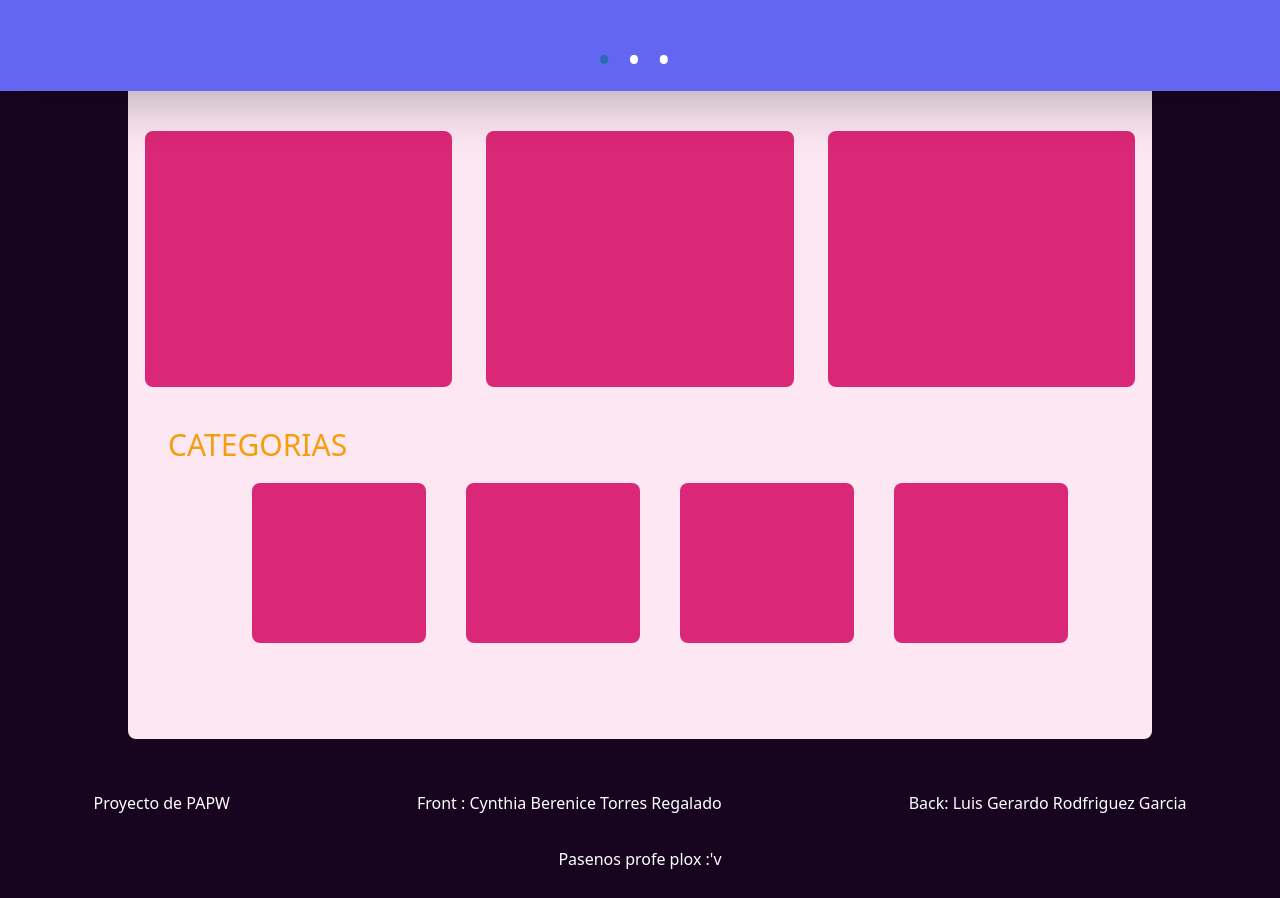
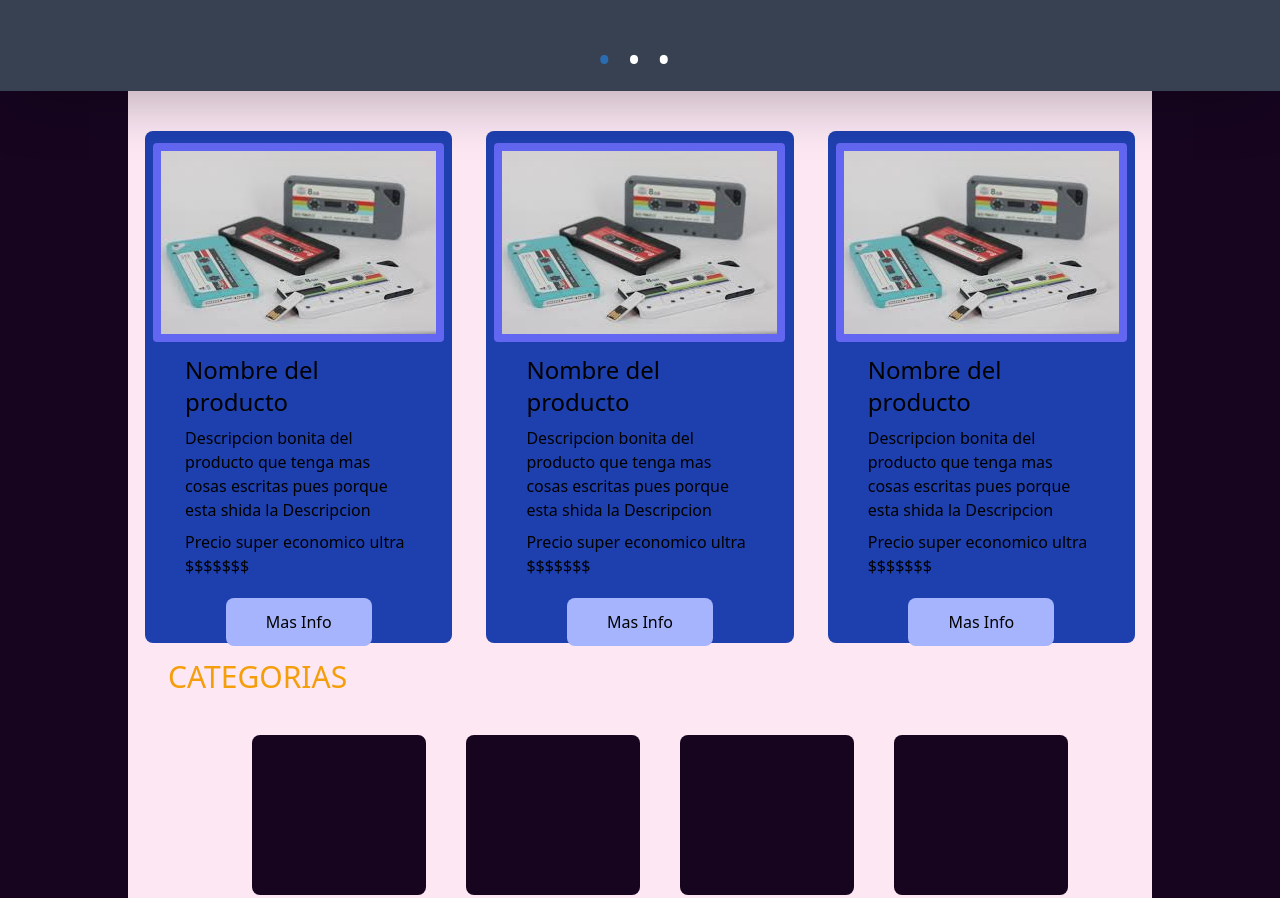
Before and after one commit to CynthiaTR/PAPW-2020, a plain HTML site: page NewIndex.html in a window 1280 px wide. Shown: the part 900-1798 px from the top of the page. Drawn offline with nearby package versions, Linux system fonts and the light colour scheme.

Commit message:
Final Index

```diff
--- a/NewIndex.html
+++ b/NewIndex.html
@@ -64,7 +64,7 @@
         />
         <div class="carousel-item absolute opacity-0" style="height: 70vh;">
           <div
-            class="block h-full w-full bg-indigo-500 text-white text-5xl text-center"
+            class="block h-full w-full bg-gray-700 text-white text-5xl text-center"
           >
             Slide 1
           </div>
@@ -91,7 +91,7 @@
         />
         <div class="carousel-item absolute opacity-0" style="height: 70vh;">
           <div
-            class="block h-full w-full bg-orange-500 text-white text-5xl text-center"
+            class="block h-full w-full bg-gray-700 text-white text-5xl text-center"
           >
             Slide 2
           </div>
@@ -118,7 +118,7 @@
         />
         <div class="carousel-item absolute opacity-0" style="height: 70vh;">
           <div
-            class="block h-full w-full bg-green-500 text-white text-5xl text-center"
+            class="block h-full w-full bg-gray-700 text-white text-5xl text-center"
           >
             Slide 3
           </div>
@@ -167,32 +167,122 @@
         style="width: 80%;"
       >
         <!--Tarjetas Productos-->
-        <div class="w-full h-64 mt-10 flex flex-inline justify-around mb-10">
-          <div class="bg-pink-600 h-full rounded-lg" style="width: 30%;"></div>
-          <div class="bg-pink-600 h-full rounded-lg" style="width: 30%;"></div>
-          <div class="bg-pink-600 h-full rounded-lg" style="width: 30%;"></div>
+        <div
+          class="w-full h-64 py-56 mt-10 flex flex-inline justify-around mb-10"
+        >
+          <!--Esta es la tarjeta , abajo de aqui-->
+
+          <div
+            class="bg-blue-800 h-64 py-64 -mt-56 rounded-lg"
+            style="width: 30%;"
+          >
+            <div class="w-full flex justify-around -mt-64">
+              <img
+                src="./Imagenes/Producto1.jpg"
+                alt=""
+                class="mt-3 rounded border-indigo-500 border-8"
+              />
+            </div>
+            <div class="w-full block">
+              <p class="flex flex-col mt-3 text-2xl px-10">
+                Nombre del producto
+              </p>
+              <p class="flex flex-col mt-2 px-10">
+                Descripcion bonita del producto que tenga mas cosas escritas
+                pues porque esta shida la Descripcion
+              </p>
+              <p class="flex flex-col mt-2 px-10">
+                Precio super economico ultra $$$$$$$
+              </p>
+              <button
+                class="bg-indigo-300 px-10 py-3 rounded-lg justify-center flex mx-auto mt-5"
+              >
+                Mas Info
+              </button>
+            </div>
+          </div>
+          <div
+            class="bg-blue-800 h-64 py-64 -mt-56 rounded-lg"
+            style="width: 30%;"
+          >
+            <div class="w-full flex justify-around -mt-64">
+              <img
+                src="./Imagenes/Producto1.jpg"
+                alt=""
+                class="mt-3 rounded border-indigo-500 border-8"
+              />
+            </div>
+            <div class="w-full block">
+              <p class="flex flex-col mt-3 text-2xl px-10">
+                Nombre del producto
+              </p>
+              <p class="flex flex-col mt-2 px-10">
+                Descripcion bonita del producto que tenga mas cosas escritas
+                pues porque esta shida la Descripcion
+              </p>
+              <p class="flex flex-col mt-2 px-10">
+                Precio super economico ultra $$$$$$$
+              </p>
+              <button
+                class="bg-indigo-300 px-10 py-3 rounded-lg justify-center flex mx-auto mt-5"
+              >
+                Mas Info
+              </button>
+            </div>
+          </div>
+          <div
+            class="bg-blue-800 h-64 py-64 -mt-56 rounded-lg"
+            style="width: 30%;"
+          >
+            <div class="w-full flex justify-around -mt-64">
+              <img
+                src="./Imagenes/Producto1.jpg"
+                alt=""
+                class="mt-3 rounded border-indigo-500 border-8"
+              />
+            </div>
+            <div class="w-full block">
+              <p class="flex flex-col mt-3 text-2xl px-10">
+                Nombre del producto
+              </p>
+              <p class="flex flex-col mt-2 px-10">
+                Descripcion bonita del producto que tenga mas cosas escritas
+                pues porque esta shida la Descripcion
+              </p>
+              <p class="flex flex-col mt-2 px-10">
+                Precio super economico ultra $$$$$$$
+              </p>
+              <button
+                class="bg-indigo-300 px-10 py-3 rounded-lg justify-center flex mx-auto mt-5"
+              >
+                Mas Info
+              </button>
+            </div>
+          </div>
         </div>
         <!--Categorias-->
-        <p class="text-yellow-500 text-3xl block justify-stard ml-10">
+        <p
+          class="text-yellow-500 text-3xl flex flex-col justify-stard ml-10 py-10"
+        >
           CATEGORIAS
         </p>
         <!--Categorias tarjetas-->
-        <div class="w-full h-40 flex flex-inline justify-center mb-24 mt-5">
+        <div class="w-full h-40 flex flex-inline justify-center mb-24">
           <div
-            class="bg-pink-600 h-full rounded-lg ml-10"
-            style="width: 17%;"
+            class="h-full rounded-lg ml-10"
+            style="width: 17%; background-color: #170520;"
           ></div>
           <div
-            class="bg-pink-600 h-full rounded-lg ml-10"
-            style="width: 17%;"
+            class="h-full rounded-lg ml-10"
+            style="width: 17%; background-color: #170520;"
           ></div>
           <div
-            class="bg-pink-600 h-full rounded-lg ml-10"
-            style="width: 17%;"
+            class="h-full rounded-lg ml-10"
+            style="width: 17%; background-color: #170520;"
           ></div>
           <div
-            class="bg-pink-600 h-full rounded-lg ml-10"
-            style="width: 17%;"
+            class="h-full rounded-lg ml-10"
+            style="width: 17%; background-color: #170520;"
           ></div>
         </div>
       </div>
```
Also changed, not shown: Imagenes/Producto1.jpg (added).
